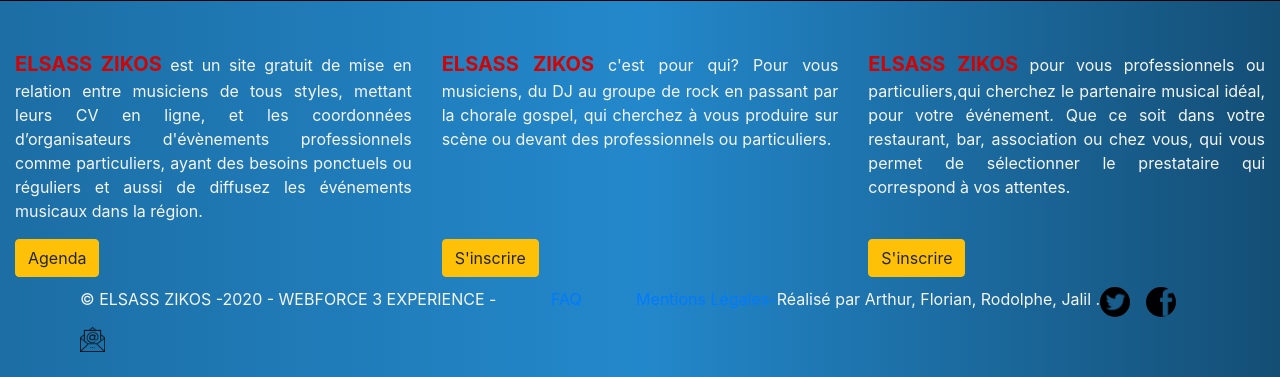
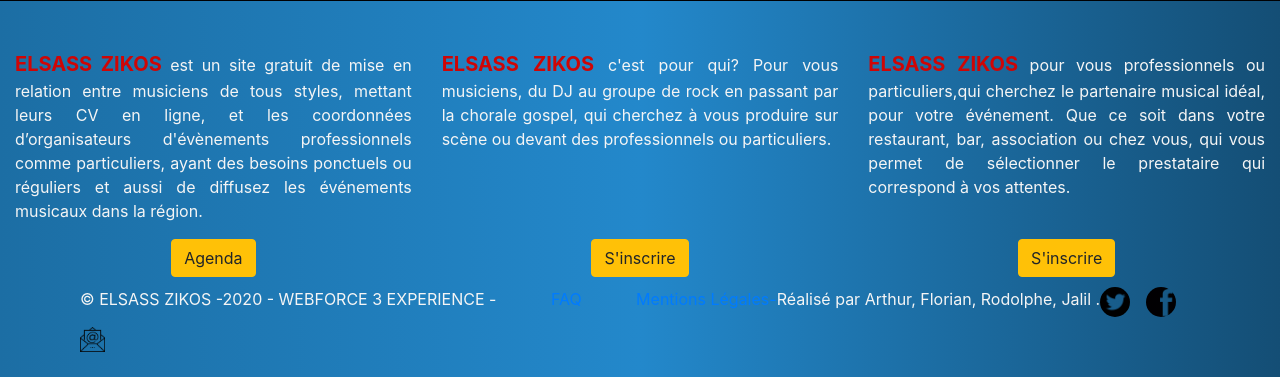
Before and after one commit to Archaros1/projet_music, a Symfony app: template templates/pages/home.html.twig in a window 1280 px wide. Shown: the part 423-800 px from the top of the page. Run offline with Twig, Linux system fonts and the light colour scheme; the template is opened without the code that fills it, so the values that code supplies are empty; some libraries are stand-ins or nearby versions.

Commit message:
modif des boutons inscriptions sur home

```diff
--- a/templates/pages/home.html.twig
+++ b/templates/pages/home.html.twig
@@ -21,7 +21,7 @@
       </div>
     </div>
 
-    <div class="row">
+    <div class="row" style="text-align:center">
       <div class="col-sm">
         <a class="btn btn-warning", href="{{ path("agenda") }}">Agenda</a>
       </div>
```
